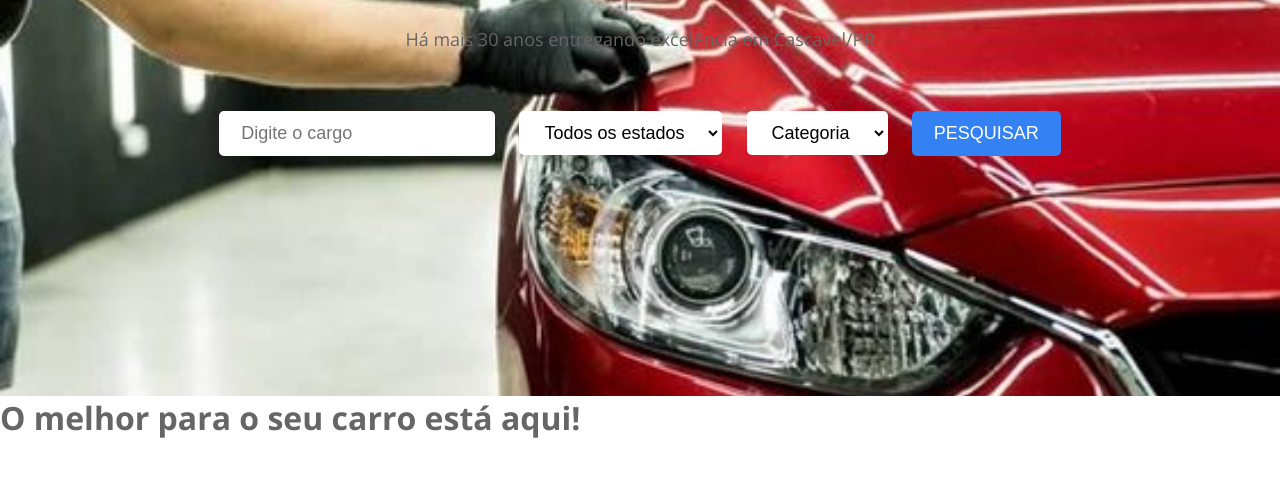
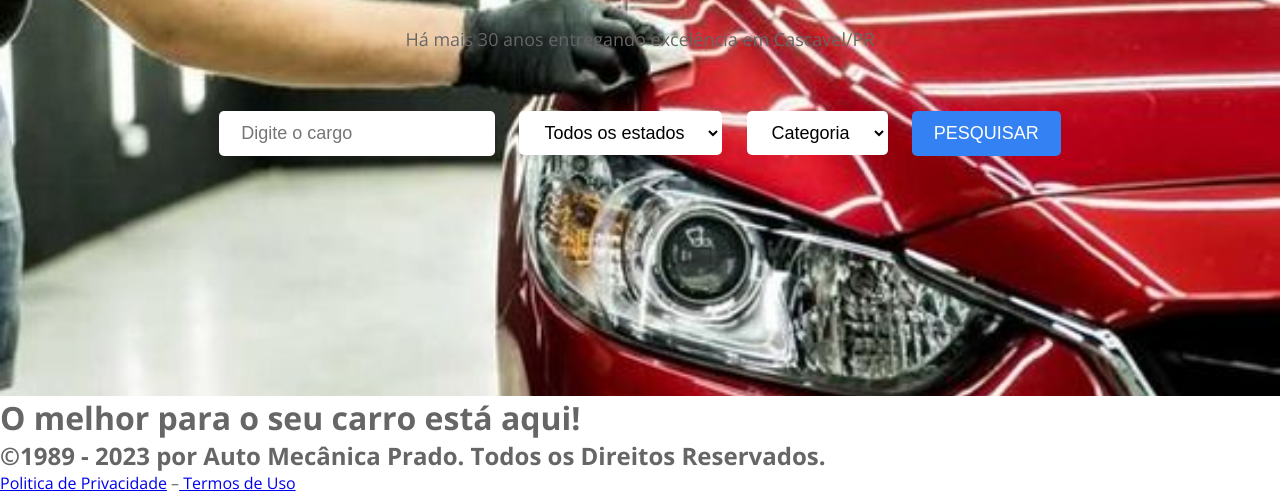
Before and after one commit to 5456ju00/oficina_estetica_automotiva, a plain HTML site: page index.html in a window 1280 px wide. Shown: the part 398-892 px from the top of the page. Before the commit the page ends 837 px from the top, so only its background shows below. Drawn offline with nearby package versions, Linux system fonts and the light colour scheme; some packages are replaced by stand-ins of ours; a script that the page names is missing.

Commit message:
adicionando roda pé

```diff
--- a/index.html
+++ b/index.html
@@ -45,5 +45,30 @@
 			</main>
 		</div>
 	</body>
+
+				<section class="elementor-section elementor-top-section elementor-element elementor-element-947442d elementor-section-boxed elementor-section-height-default elementor-section-height-default" data-id="947442d" data-element_type="section" data-settings="{&quot;background_background&quot;:&quot;classic&quot;}">
+						<div class="elementor-container elementor-column-gap-default">
+					<div class="elementor-column elementor-col-100 elementor-top-column elementor-element elementor-element-55429df" data-id="55429df" data-element_type="column">
+			<div class="elementor-widget-wrap elementor-element-populated">
+								<div class="elementor-element elementor-element-d66aa5b elementor-widget elementor-widget-heading" data-id="d66aa5b" data-element_type="widget" data-widget_type="heading.default">
+				<div class="elementor-widget-container">
+			<h1 class="elementor-heading-title elementor-size-default">©1989 - 2023 por Auto Mecânica Prado. Todos os Direitos Reservados.
+</h1>		</div>
+				</div>
+				<div class="elementor-element elementor-element-4c06294 elementor-widget elementor-widget-text-editor" data-id="4c06294" data-element_type="widget" data-widget_type="text-editor.default">
+				<div class="elementor-widget-container">
+							<p><a href="https://pradopowerchips.com/politica-de-privacidade/">Politica de Privacidade</a> &#8211;<a href="https://mecanicaprado.com.br/termos-de-uso/"> Termos de Uso</a></p>						</div>
+
+</script>
+<script src='https://mecanicaprado.com.br/wp-content/plugins/elementor/assets/js/frontend.min.js?ver=3.11.1' id='elementor-frontend-js'></script>
+<script src='https://mecanicaprado.com.br/wp-content/plugins/elementor-pro/assets/js/elements-handlers.min.js?ver=3.11.1' id='pro-elements-handlers-js'></script>
+<script src='https://mecanicaprado.com.br/wp-content/plugins/elementor-pro/assets/lib/sticky/jquery.sticky.min.js?ver=3.11.1' id='e-sticky-js'></script>
+	</body>
+</html>
+
+<!-- This website is like a Rocket, isn't it? Performance optimized by WP Rocket. Learn more: https://wp-rocket.me - Debug: cached@1718387939 -->
+
+
+
 	<!-- <script src="https://kit.fontawesome.com/595d04b7d2.js" crossorigin="anonymous"></script> -->
 </html>
```
